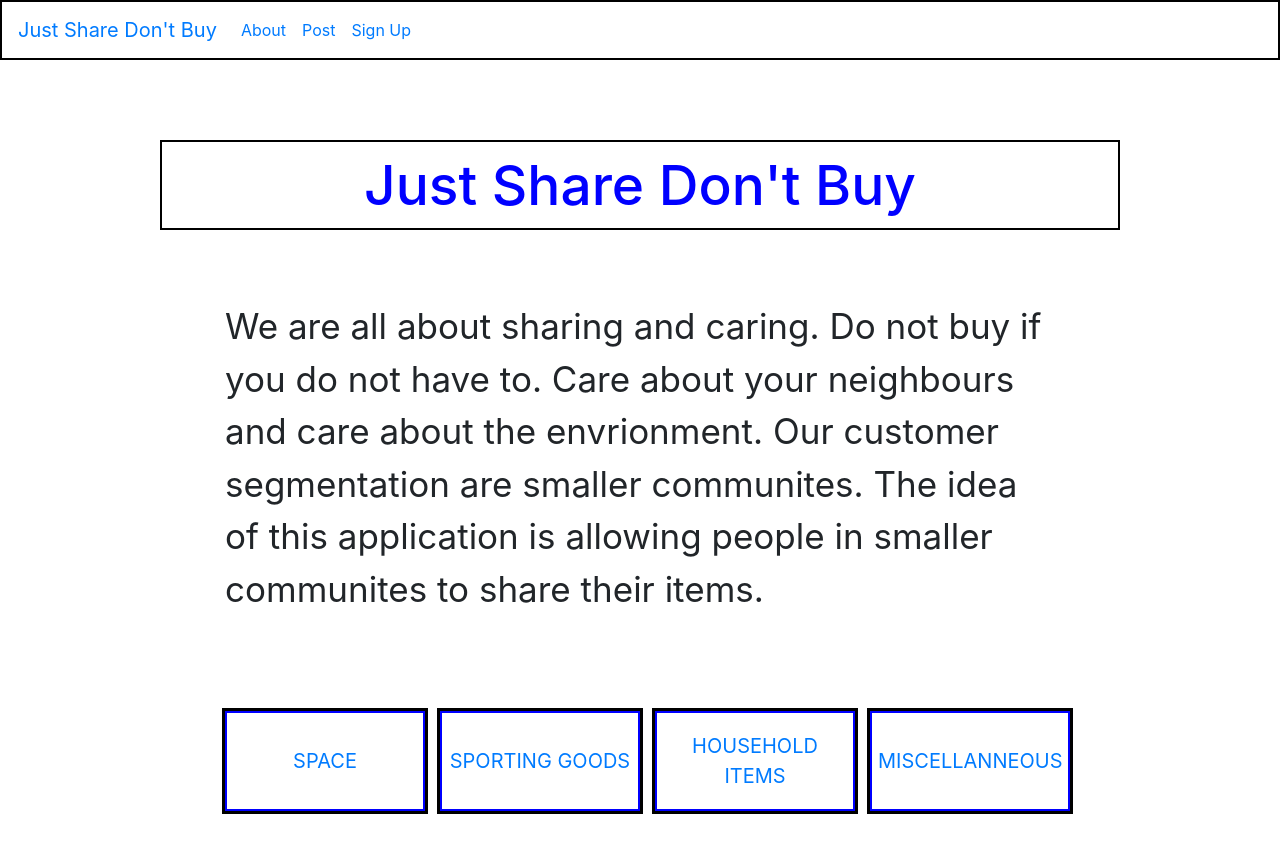
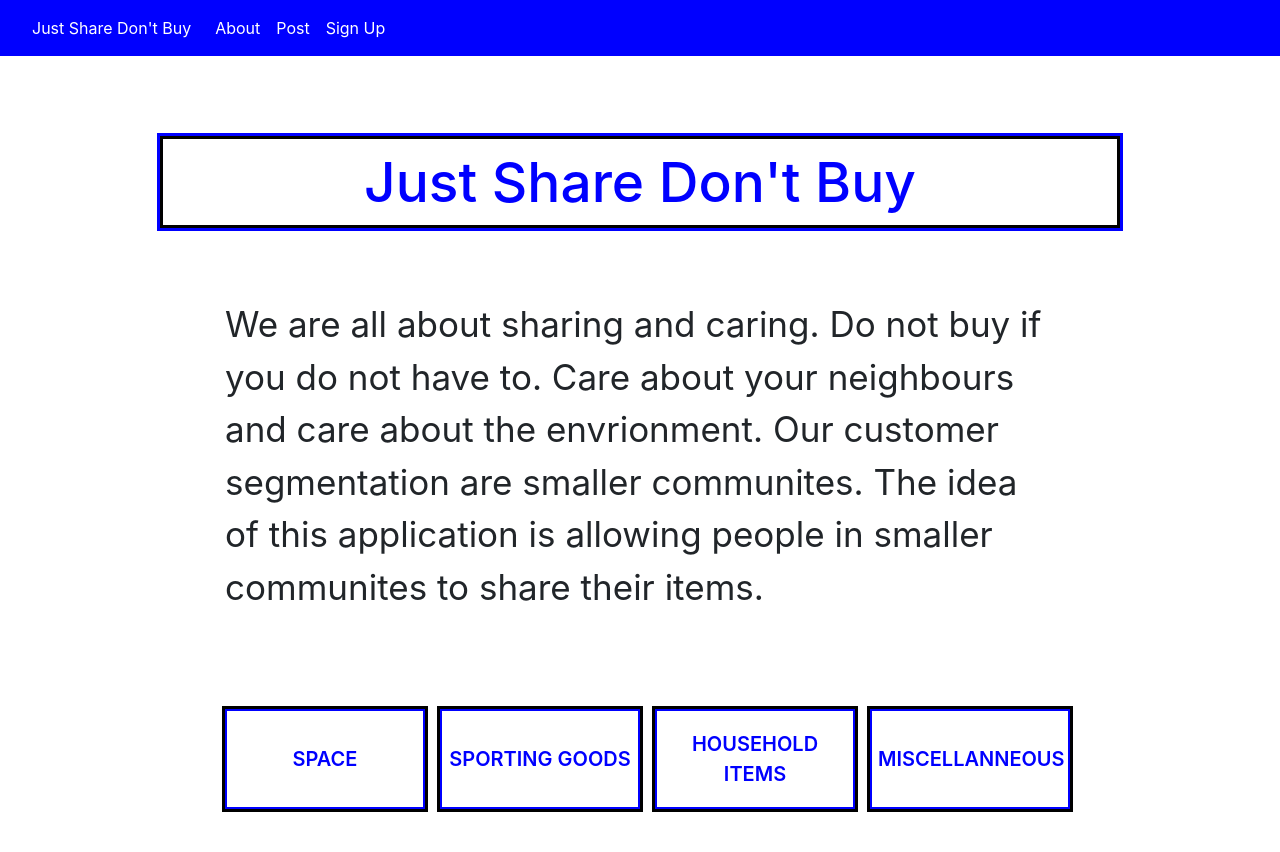
Before and after one commit to robsonpf/Just-Share-Dont-Buy-frontend, a plain HTML site: page Q2frontend/index.html in a window 1280 px wide. Drawn offline with nearby package versions, Linux system fonts and the light colour scheme.

Commit message:
fixed frontend

```diff
--- a/Q2frontend/Sharelanding.css
+++ b/Q2frontend/Sharelanding.css
@@ -27,16 +27,17 @@ h1 {
 }
 
 .inner-text {
-  border: 2px solid black;
   margin-bottom: 40px;
   margin-top: 20px;
   padding: 10px;
   font-size: 55px;
+  border: 3px solid black;
+  outline-style: solid;
+  outline-color: invert;
 }
 
 .share-navbar {
-  background-color: white;
-  border: 2px solid black;
+  background-color: blue;
 }
 
 .information {
@@ -45,6 +46,7 @@ h1 {
 
 .nav-link {
   text-align: center;
+  color: white;
 }
 
 .button {
@@ -57,6 +59,9 @@ h1 {
     margin: 0px;
     width: 200px;
     height: 100px;
+}
 
-
+.a-tag {
+  color: blue;
+  font-weight: 600;
 }
--- a/Q2frontend/index.html
+++ b/Q2frontend/index.html
@@ -7,7 +7,7 @@
   </head>
   <body>
   <nav class="navbar navbar-expand-lg share-navbar">
-    <a class="navbar-brand" href="#">Just Share Don't Buy</a>
+    <a class="nav-link" href="#">Just Share Don't Buy</a>
     <button class="navbar-toggler" type="button" data-toggle="collapse" data-target="#navbarNav" aria-controls="navbarNav" aria-expanded="false" aria-label="Toggle navigation"><span class="navbar-toggler-icon"></span>
     </button>
     <div class="collapse navbar-collapse" id="navbarNav">
@@ -37,22 +37,22 @@
       <div class="row">
         <div class="col-3 text-center">
             <button id="button" class="button">
-            <a href="space.html">SPACE</a>
+              <a class= a-tag href="">SPACE</a>
             </button>
         </div>
         <div class="col-3 text-center">
           <button id="button" class="button">
-            <a href="sports.html">SPORTING GOODS</a>
+            <a class= a-tag href="">SPORTING GOODS</a>
           </button>
         </div>
         <div class="col-3 text-center">
           <button id="button" class="button">
-            <a href="household.html">HOUSEHOLD ITEMS</a>
+            <a class= a-tag href="">HOUSEHOLD ITEMS</a>
           </button>
         </div>
         <div class="col-3 text-center">
           <button id="button" class="button">
-          <a href="miscellanneous.html">MISCELLANNEOUS</a>
+          <a class= a-tag href="">MISCELLANNEOUS</a>
           </button>
         </div>
         </div>
```
